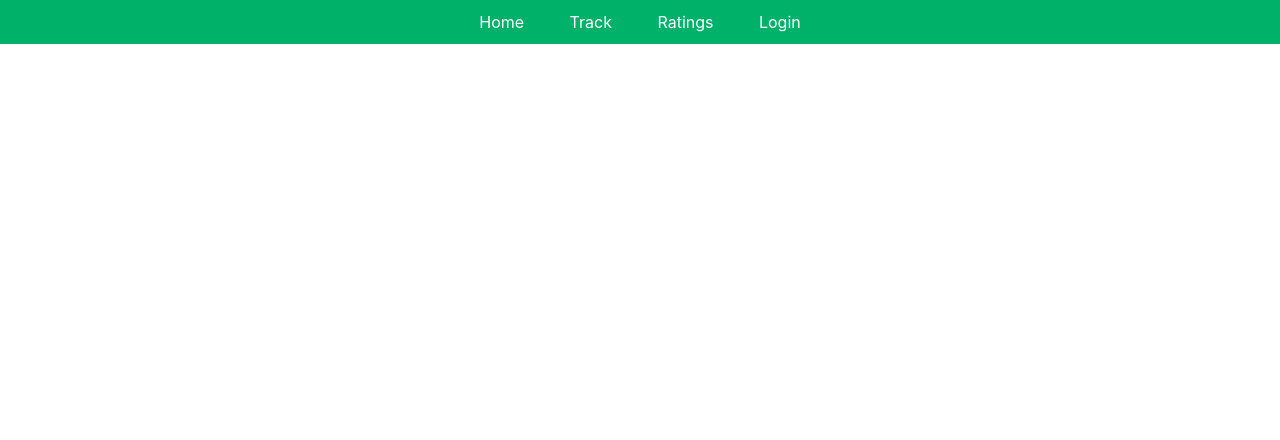
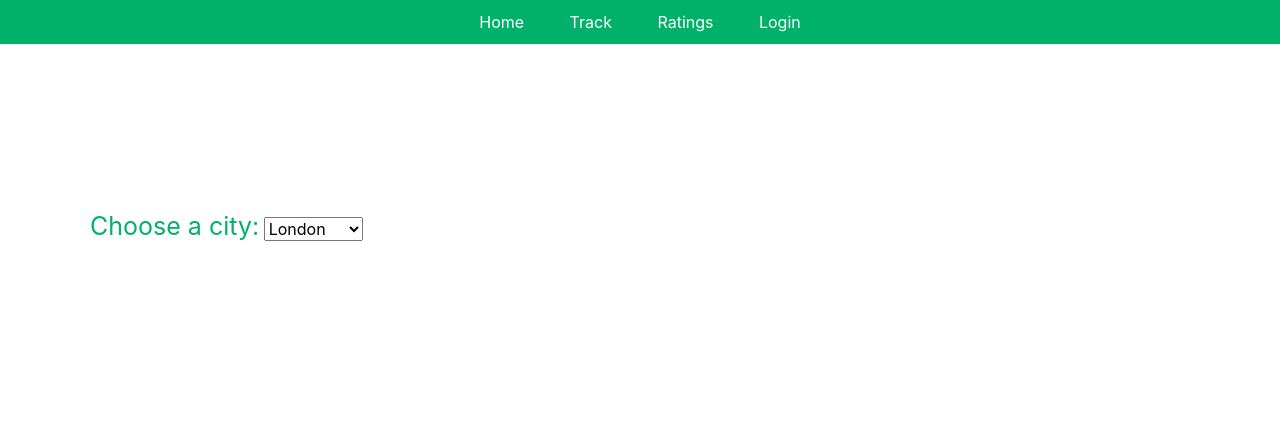
Before and after one commit to cfglondon23/Team-8, a Flask app: page /track.html in a window 1280 px wide. Shown: the top 440 px of the page. Before the commit the page ends 44 px from the top, so only its background shows below. Run offline with Flask 2, Linux system fonts and the light colour scheme; some libraries are stand-ins or nearby versions.

Commit message:
Implement selector on track page

```diff
--- a/src/static/css/main.css
+++ b/src/static/css/main.css
@@ -72,3 +72,25 @@ li {
     transition-duration: 0.25s;
     border: black;
   }
+
+.container{
+  width: 100%;
+  min-height: 100vh;
+  padding: 5%;
+}
+
+.custom-selector{
+  position: relative;
+  display: inline-block;
+  font-size: 25px;
+  color:rgba(0, 177, 106);
+}
+
+.custom-selector select {
+  width: 200px;
+  min-height: 35px;
+  background: rgba(0, 177, 106);
+  border-radius: 3px;
+  border: 2px solid #2196f3;
+  outline: none;
+}
--- a/src/templates/track.html
+++ b/src/templates/track.html
@@ -36,5 +36,22 @@
         <li><a href="login.html">Login</a></li>
       </nav>
     </header>
+
+    <div class="container" id="div_titletext">
+      <label class="custom-selector" for="cities"> Choose a city: </label>
+
+      <select name="cities" id="cities">
+        <option value="london">London</option>
+        <option value="new_york">New York</option>
+        <option value="tokyo">Tokyo</option>
+        <option value="dubai">Dubai</option>
+        <option value="paris">Paris</option>
+        <option value="madrid">Madrid</option>
+        <option value="beijing">Beijing</option>
+        <option value="new_dehli">New Delhi</option>
+        <option value="moscow">Moscow</option>
+        <option value="seoul">Seoul</option>
+      </select>
+    </div>
   </body>
 </html>
```
